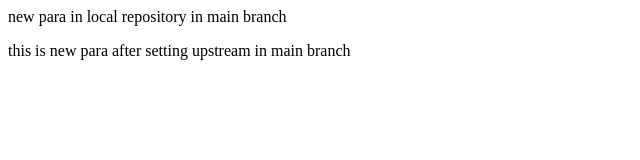
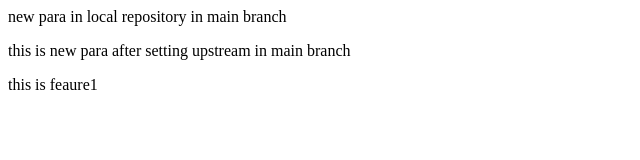
Before and after one commit to ravichandra234/localrepo, a plain HTML site: page index.html in a window 1280 px wide. Shown: the whole page, without its empty margins (0-640 px from the left). Drawn offline with Linux system fonts and the light colour scheme.

Commit message:
added feature1 in index file

```diff
--- a/index.html
+++ b/index.html
@@ -1,2 +1,3 @@
 <p>new para in local repository in main branch</p>
 <p> this is new para after setting upstream in main branch </p>
+<p>this is feaure1</p>
```
